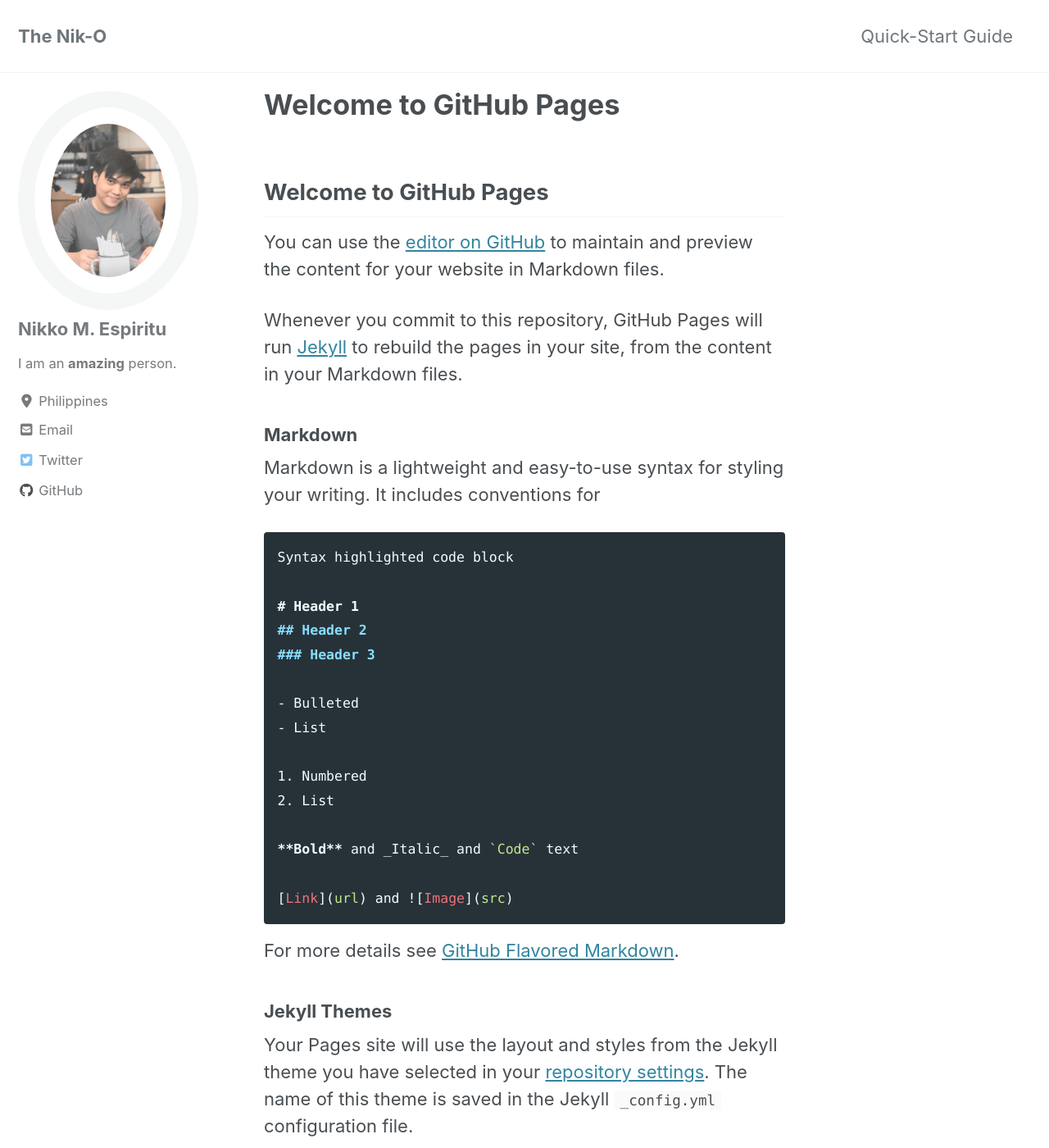
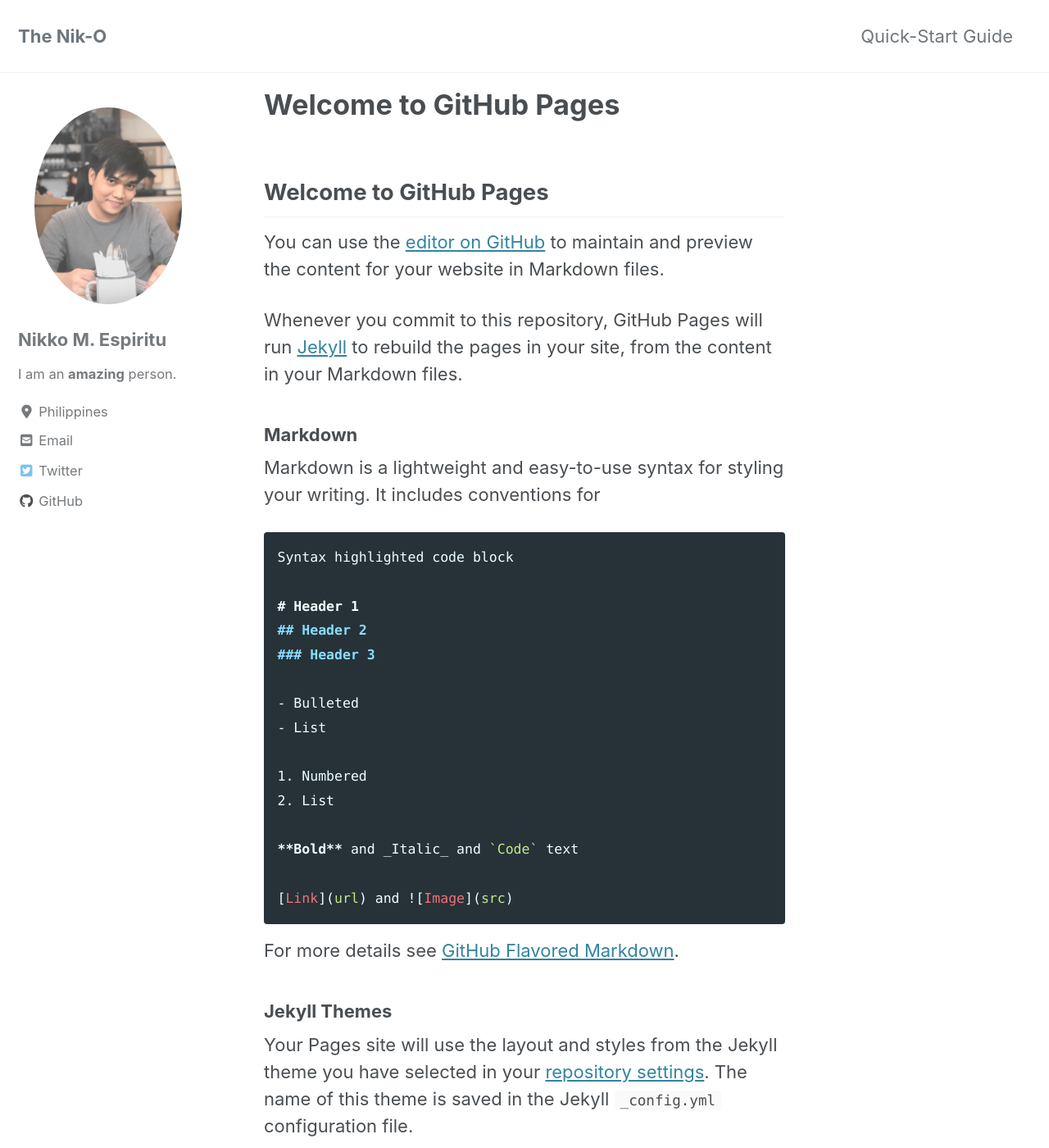
Before and after one commit to espnik/espnik.github.io, a Jekyll site: the page built from index.md, in a window 1280 px wide and 1400 px high. Shown: the whole window at 82% size. Built offline with Jekyll 4.4.1, drawn with Linux system fonts in a browser that asks for light colours; cached includes are drawn as plain includes; nearby versions of some CDN libraries; our own code applies the rules of GitHub Pages for plain Markdown files; the list of posts is cut into pages by our own code.

Commit message:
change dp shape

```diff
--- a/_sass/minimal-mistakes/_sidebar.scss
+++ b/_sass/minimal-mistakes/_sidebar.scss
@@ -132,7 +132,7 @@
 
     @include breakpoint($large) {
       padding: 20px;
-      border: 20px solid $border-color;
+      border: 0px solid $border-color;
     }
   }
 }
```
